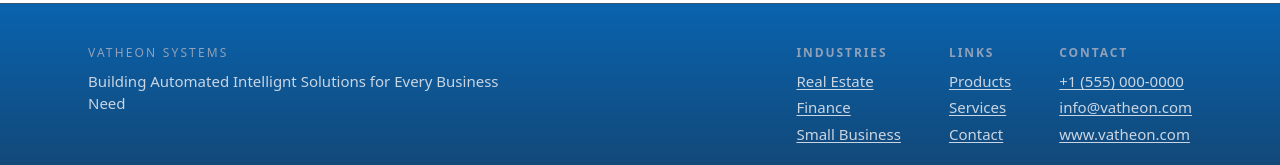
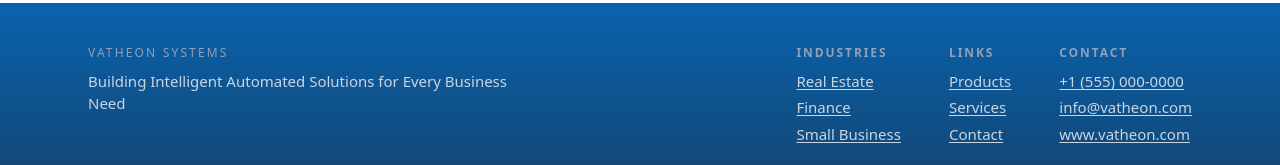
Before and after one commit to DavidMajomi/company-site, a Next.js app in the folder company/: page /contact in a window 1280 px wide. Shown: the part 1026-1191 px from the top of the page. Built offline with nearby package versions, Linux system fonts and the light colour scheme.

Commit message:
Fix: Correct typo in heroLead text for improved clarity

```diff
--- a/company/app/site.ts
+++ b/company/app/site.ts
@@ -10,7 +10,7 @@ export const site = {
   nameDisplay: "VATHEON SYSTEMS",
   tagline: "",
   heroHeadline: "VATHEON SYSTEMS",
-  heroLead: "Building Automated Intellignt Solutions for Every Business Need",
+  heroLead: "Building Intelligent Automated Solutions for Every Business Need",
   /** Default meta description (home + fallback) */
   defaultDescription:
     "Vatheon Systems builds asset management, real estate intelligence, underwriting, analytics, and risk monitoring products—and deploys engineers inside your business for automation, integrations, analytics, and advertising execution.",
```
